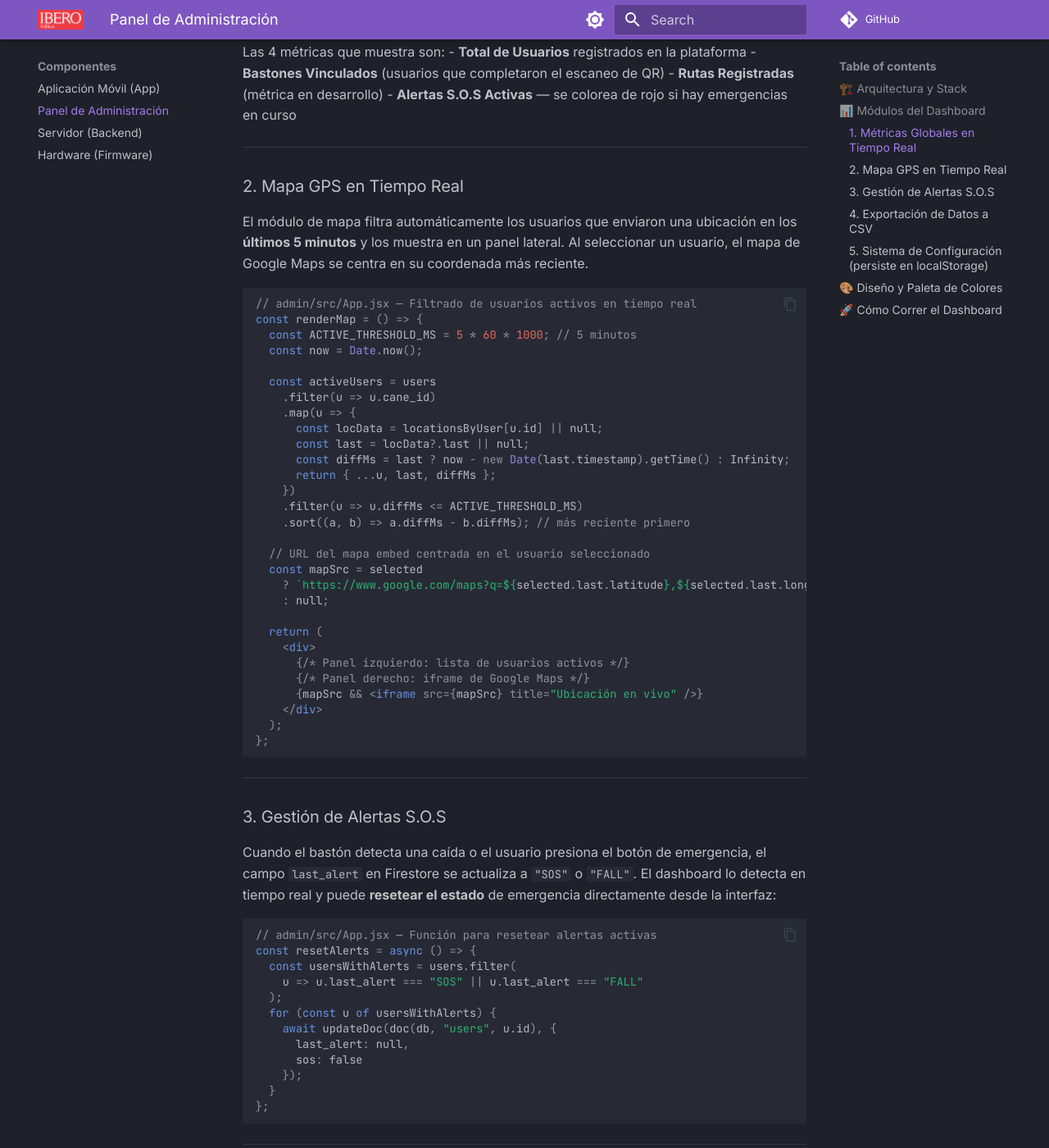
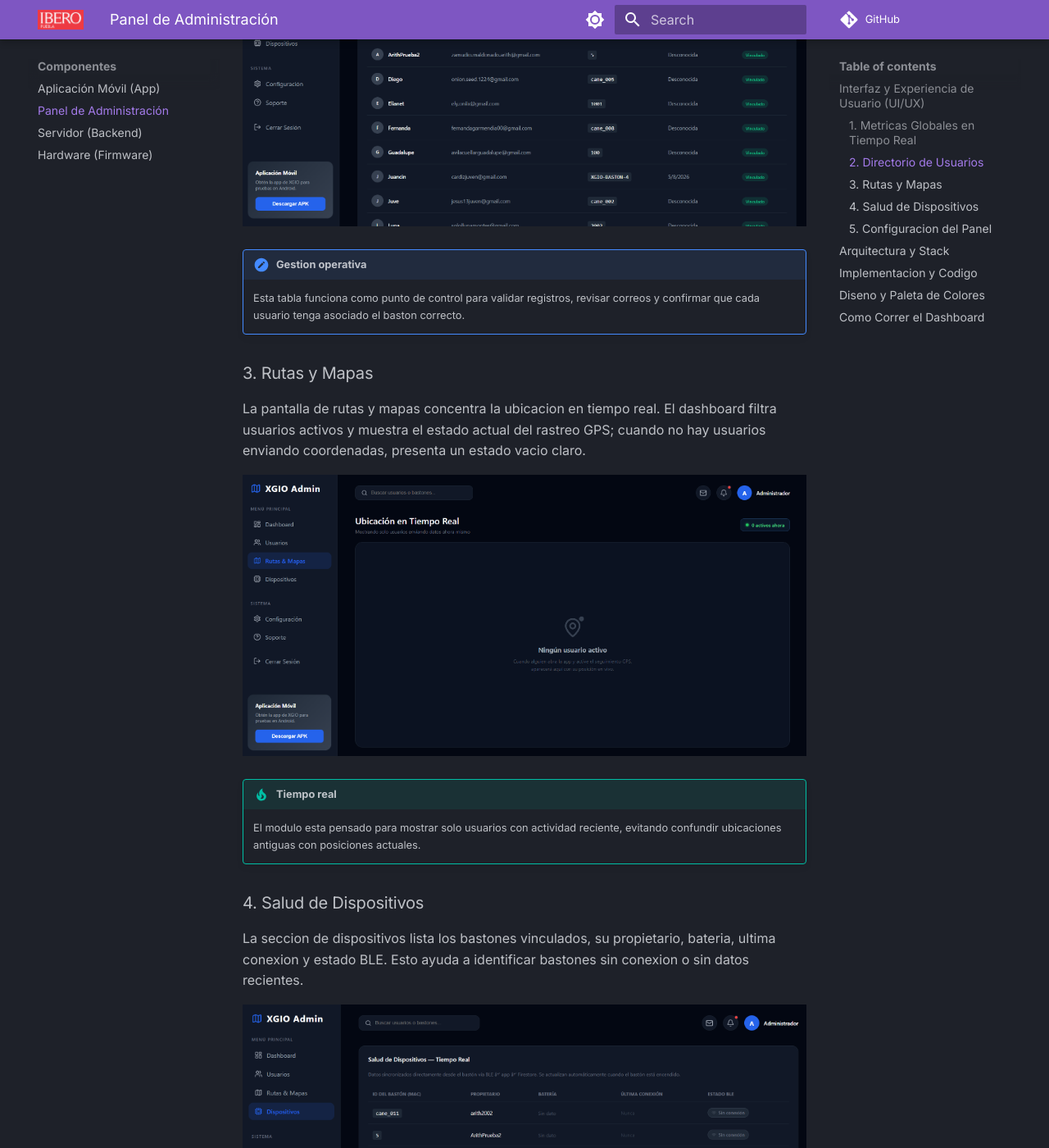
Before and after one commit to aritmaldzamu/xgio-monorep, an MkDocs documentation site: the page built from docs/dashboard.md, in a window 1280 px wide and 1400 px high, scrolled down 1492 px. Shown: the whole window at 82% size. Built offline with MkDocs 1.6.1 and Material for MkDocs 9.7.7, drawn with Linux system fonts in a browser that asks for light colours; comment, search, counter and statistics services are not loaded; some of the changed text lies outside the part shown.

Commit message:
feat: agrega screenshots reales del dashboard con descripciones

````diff
--- a/docs/dashboard.md
+++ b/docs/dashboard.md
@@ -1,205 +1,244 @@
-# 🖥️ Panel de Administración (Dashboard Web)
+# Panel de Administracion (Dashboard Web)
 
-El Dashboard de XGIO es una aplicación web de administración construida con **React + Vite**, diseñada para que los administradores del sistema monitoreen en tiempo real el estado de todos los usuarios y bastones registrados en la plataforma.
+El Dashboard de XGIO es una aplicacion web de administracion construida con **React + Vite**. Esta disenada para que los administradores monitoreen usuarios, bastones, rutas y alertas en tiempo real desde una sola interfaz.
 
 !!! note "Acceso"
-    El dashboard es una herramienta interna. No es público. Está pensado para ser usado por el equipo de soporte o los familiares cuidadores con rol de administrador.
+    El dashboard es una herramienta interna. No es publico. Esta pensado para el equipo de soporte, administradores y familiares cuidadores con permisos de gestion.
 
 ---
 
-## 🏗️ Arquitectura y Stack
+## Interfaz y Experiencia de Usuario (UI/UX)
 
-| Tecnología | Uso |
-|---|---|
-| **React + Vite** | Framework de UI y bundler ultrarrápido |
-| **Firebase Firestore** | Base de datos en tiempo real (listener `onSnapshot`) |
-| **Recharts** | Gráficas de barras y donut para métricas |
-| **Lucide Icons** | Iconografía del panel |
-| **Google Maps Embed** | Mapa en tiempo real del usuario seleccionado |
+El panel usa una interfaz en modo oscuro, con navegacion lateral fija, busqueda global, tarjetas de resumen y modulos especializados para operacion diaria.
+
+### 1. Metricas Globales en Tiempo Real
+
+La pantalla principal resume el estado general de la plataforma: usuarios registrados, bastones vinculados, rutas registradas y alertas S.O.S activas. Las metricas se alimentan desde Firestore para reflejar cambios de manera inmediata.
+
+<div align="center">
+  <img src="../assets/imagenes/dashboard_metricas.png" alt="Dashboard - metricas globales" width="700" />
+</div>
+
+!!! tip "Lectura rapida"
+    La tarjeta de alertas permite detectar emergencias activas de inmediato, mientras que el grafico de actividad ayuda a revisar el comportamiento general de la aplicacion.
+
+### 2. Directorio de Usuarios
+
+El modulo de usuarios muestra el directorio completo con nombre, correo electronico, ID del baston, fecha de registro y estado de vinculacion. Desde esta vista el administrador puede revisar que usuarios ya tienen un baston asignado.
+
+<div align="center">
+  <img src="../assets/imagenes/dashboard_usuarios.png" alt="Dashboard - directorio de usuarios" width="700" />
+</div>
+
+!!! note "Gestion operativa"
+    Esta tabla funciona como punto de control para validar registros, revisar correos y confirmar que cada usuario tenga asociado el baston correcto.
+
+### 3. Rutas y Mapas
+
+La pantalla de rutas y mapas concentra la ubicacion en tiempo real. El dashboard filtra usuarios activos y muestra el estado actual del rastreo GPS; cuando no hay usuarios enviando coordenadas, presenta un estado vacio claro.
+
+<div align="center">
+  <img src="../assets/imagenes/dashboard_mapa.png" alt="Dashboard - rutas y mapas" width="700" />
+</div>
+
+!!! tip "Tiempo real"
+    El modulo esta pensado para mostrar solo usuarios con actividad reciente, evitando confundir ubicaciones antiguas con posiciones actuales.
+
+### 4. Salud de Dispositivos
+
+La seccion de dispositivos lista los bastones vinculados, su propietario, bateria, ultima conexion y estado BLE. Esto ayuda a identificar bastones sin conexion o sin datos recientes.
+
+<div align="center">
+  <img src="../assets/imagenes/dashboard_dispositivos.png" alt="Dashboard - salud de dispositivos" width="700" />
+</div>
+
+!!! note "Monitoreo"
+    Esta vista permite revisar rapidamente si un baston esta reportando informacion desde la app movil y Firestore.
+
+### 5. Configuracion del Panel
+
+La pantalla de configuracion permite personalizar el perfil del administrador, datos de contacto, idioma del panel y preferencias de alertas. Los cambios se guardan localmente para mantener la experiencia despues de recargar la pagina.
+
+<div align="center">
+  <img src="../assets/imagenes/dashboard_configuracion.png" alt="Dashboard - configuracion del panel" width="700" />
+</div>
+
+!!! tip "Preferencias persistentes"
+    Las opciones de configuracion se guardan en `localStorage`, por lo que no requieren una coleccion adicional en Firebase.
 
 ---
 
-## 📊 Módulos del Dashboard
+## Arquitectura y Stack
 
-### 1. Métricas Globales en Tiempo Real
-
-La página principal muestra 4 tarjetas de KPI que se actualizan automáticamente cuando llegan datos de Firestore:
-
-<div align="center">
-  <img src="/xgio-monorep/assets/imagenes/estado_baston.jpeg" alt="Dashboard - Estado del bastón" width="600" />
-</div>
-
-```jsx
-// admin/src/App.jsx — Suscripción en tiempo real a todos los usuarios
-useEffect(() => {
-  setLoading(true);
-  const unsub = onSnapshot(
-    collection(db, "users"),
-    (snapshot) => {
-      const usersList = [];
-      snapshot.forEach((doc) => {
-        usersList.push({ id: doc.id, ...doc.data() });
-      });
-      usersList.sort((a, b) => (a.name || '').localeCompare(b.name || ''));
-      setUsers(usersList);
-      setLoading(false);
-    }
-  );
-  return () => unsub(); // Limpieza al desmontar
-}, []);
-
-// Métricas derivadas
-const activeCanesCount = users.filter(u => u.cane_id?.trim() !== "").length;
-const sosCount = users.filter(u => u.last_alert === "SOS").length;
-```
-
-Las 4 métricas que muestra son:
-- **Total de Usuarios** registrados en la plataforma
-- **Bastones Vinculados** (usuarios que completaron el escaneo de QR)
-- **Rutas Registradas** (métrica en desarrollo)
-- **Alertas S.O.S Activas** — se colorea de rojo si hay emergencias en curso
+| Tecnologia | Uso |
+|---|---|
+| **React + Vite** | Framework de UI y bundler rapido |
+| **Firebase Firestore** | Base de datos en tiempo real con `onSnapshot` |
+| **Recharts** | Graficas de barras y donut para metricas |
+| **Lucide Icons** | Iconografia del panel |
+| **Google Maps Embed** | Mapa en tiempo real del usuario seleccionado |
+| **localStorage** | Persistencia local de preferencias del administrador |
 
 ---
 
-### 2. Mapa GPS en Tiempo Real
+## Implementacion y Codigo
 
-El módulo de mapa filtra automáticamente los usuarios que enviaron una ubicación en los **últimos 5 minutos** y los muestra en un panel lateral. Al seleccionar un usuario, el mapa de Google Maps se centra en su coordenada más reciente.
+El dashboard esta construido alrededor de datos sincronizados en tiempo real y componentes reutilizables.
 
-```jsx
-// admin/src/App.jsx — Filtrado de usuarios activos en tiempo real
-const renderMap = () => {
-  const ACTIVE_THRESHOLD_MS = 5 * 60 * 1000; // 5 minutos
-  const now = Date.now();
+=== "admin/src/App.jsx - usuarios en tiempo real"
+    ```jsx
+    useEffect(() => {
+      setLoading(true);
 
-  const activeUsers = users
-    .filter(u => u.cane_id)
-    .map(u => {
-      const locData = locationsByUser[u.id] || null;
-      const last = locData?.last || null;
-      const diffMs = last ? now - new Date(last.timestamp).getTime() : Infinity;
-      return { ...u, last, diffMs };
-    })
-    .filter(u => u.diffMs <= ACTIVE_THRESHOLD_MS)
-    .sort((a, b) => a.diffMs - b.diffMs); // más reciente primero
+      const unsub = onSnapshot(collection(db, "users"), (snapshot) => {
+        const usersList = [];
+        snapshot.forEach((doc) => {
+          usersList.push({ id: doc.id, ...doc.data() });
+        });
 
-  // URL del mapa embed centrada en el usuario seleccionado
-  const mapSrc = selected
-    ? `https://www.google.com/maps?q=${selected.last.latitude},${selected.last.longitude}&z=17&output=embed`
-    : null;
+        usersList.sort((a, b) => (a.name || "").localeCompare(b.name || ""));
+        setUsers(usersList);
+        setLoading(false);
+      });
 
-  return (
-    <div>
-      {/* Panel izquierdo: lista de usuarios activos */}
-      {/* Panel derecho: iframe de Google Maps */}
-      {mapSrc && <iframe src={mapSrc} title="Ubicación en vivo" />}
-    </div>
-  );
-};
-```
+      return () => unsub();
+    }, []);
+
+    const activeCanesCount = users.filter(
+      (user) => user.cane_id?.trim() !== ""
+    ).length;
+
+    const sosCount = users.filter(
+      (user) => user.last_alert === "SOS"
+    ).length;
+    ```
+
+=== "admin/src/App.jsx - mapa GPS"
+    ```jsx
+    const renderMap = () => {
+      const ACTIVE_THRESHOLD_MS = 5 * 60 * 1000;
+      const now = Date.now();
+
+      const activeUsers = users
+        .filter((user) => user.cane_id)
+        .map((user) => {
+          const locData = locationsByUser[user.id] || null;
+          const last = locData?.last || null;
+          const diffMs = last
+            ? now - new Date(last.timestamp).getTime()
+            : Infinity;
+
+          return { ...user, last, diffMs };
+        })
+        .filter((user) => user.diffMs <= ACTIVE_THRESHOLD_MS)
+        .sort((a, b) => a.diffMs - b.diffMs);
+
+      const mapSrc = selected
+        ? `https://www.google.com/maps?q=${selected.last.latitude},${selected.last.longitude}&z=17&output=embed`
+        : null;
+
+      return (
+        <div>
+          {mapSrc && <iframe src={mapSrc} title="Ubicacion en vivo" />}
+        </div>
+      );
+    };
+    ```
+
+=== "admin/src/App.jsx - reset de alertas"
+    ```jsx
+    const resetAlerts = async () => {
+      const usersWithAlerts = users.filter(
+        (user) => user.last_alert === "SOS" || user.last_alert === "FALL"
+      );
+
+      for (const user of usersWithAlerts) {
+        await updateDoc(doc(db, "users", user.id), {
+          last_alert: null,
+          sos: false,
+        });
+      }
+    };
+    ```
+
+=== "admin/src/App.jsx - exportar CSV"
+    ```jsx
+    const exportToCSV = () => {
+      if (users.length === 0) return;
+
+      const headers = ["ID,Nombre,Correo,Cane_ID,Fecha_Registro\n"];
+      const rows = users.map((user) =>
+        `"${user.id}","${user.name || ""}","${user.email || ""}","${user.cane_id || ""}","${user.created_at || ""}"`
+      );
+
+      const csvContent =
+        "data:text/csv;charset=utf-8," + headers.concat(rows).join("\n");
+
+      const link = document.createElement("a");
+      link.setAttribute("href", encodeURI(csvContent));
+      link.setAttribute("download", "xgio_usuarios_export.csv");
+      document.body.appendChild(link);
+      link.click();
+      document.body.removeChild(link);
+    };
+    ```
+
+=== "admin/src/App.jsx - configuracion local"
+    ```jsx
+    const SETTINGS_KEY = "xgio_admin_settings";
+
+    const defaultSettings = {
+      adminName: "Administrador",
+      sosEmailAlerts: true,
+      sosSound: true,
+      fallAlerts: true,
+      batteryWarnThreshold: 30,
+      batteryCriticalThreshold: 15,
+      bleDeviceName: "XGIO-Cane-01",
+    };
+
+    function loadSettings() {
+      try {
+        const stored = localStorage.getItem(SETTINGS_KEY);
+        return stored
+          ? { ...defaultSettings, ...JSON.parse(stored) }
+          : defaultSettings;
+      } catch {
+        return defaultSettings;
+      }
+    }
+
+    const saveSettings = () => {
+      setSettings(settingsDraft);
+      localStorage.setItem(SETTINGS_KEY, JSON.stringify(settingsDraft));
+    };
+    ```
 
 ---
 
-### 3. Gestión de Alertas S.O.S
+## Diseno y Paleta de Colores
 
-Cuando el bastón detecta una caída o el usuario presiona el botón de emergencia, el campo `last_alert` en Firestore se actualiza a `"SOS"` o `"FALL"`. El dashboard lo detecta en tiempo real y puede **resetear el estado** de emergencia directamente desde la interfaz:
-
-```jsx
-// admin/src/App.jsx — Función para resetear alertas activas
-const resetAlerts = async () => {
-  const usersWithAlerts = users.filter(
-    u => u.last_alert === "SOS" || u.last_alert === "FALL"
-  );
-  for (const u of usersWithAlerts) {
-    await updateDoc(doc(db, "users", u.id), {
-      last_alert: null,
-      sos: false
-    });
-  }
-};
-```
-
----
-
-### 4. Exportación de Datos a CSV
-
-```jsx
-// admin/src/App.jsx — Exportar directorio de usuarios a CSV
-const exportToCSV = () => {
-  if (users.length === 0) return;
-  const headers = ['ID,Nombre,Correo,Cane_ID,Fecha_Registro\n'];
-  const rows = users.map(u =>
-    `"${u.id}","${u.name || ''}","${u.email || ''}","${u.cane_id || ''}","${u.created_at || ''}"`
-  );
-  const csvContent = "data:text/csv;charset=utf-8," + headers.concat(rows).join("\n");
-  const link = document.createElement("a");
-  link.setAttribute("href", encodeURI(csvContent));
-  link.setAttribute("download", "xgio_usuarios_export.csv");
-  document.body.appendChild(link);
-  link.click();
-  document.body.removeChild(link);
-};
-```
-
----
-
-### 5. Sistema de Configuración (persiste en localStorage)
-
-El panel guarda las preferencias del administrador localmente para que sobrevivan recargas de página sin necesidad de una base de datos adicional:
-
-```jsx
-// admin/src/App.jsx — Persistencia de configuración
-const SETTINGS_KEY = 'xgio_admin_settings';
-const defaultSettings = {
-  adminName:             'Administrador',
-  sosEmailAlerts:        true,
-  sosSound:              true,
-  fallAlerts:            true,
-  batteryWarnThreshold:  30,   // % — amarillo
-  batteryCriticalThreshold: 15, // % — rojo
-  bleDeviceName:         'XGIO-Cane-01',
-};
-
-function loadSettings() {
-  try {
-    const stored = localStorage.getItem(SETTINGS_KEY);
-    return stored ? { ...defaultSettings, ...JSON.parse(stored) } : defaultSettings;
-  } catch {
-    return defaultSettings;
-  }
-}
-
-const saveSettings = () => {
-  setSettings(settingsDraft);
-  localStorage.setItem(SETTINGS_KEY, JSON.stringify(settingsDraft));
-};
-```
-
----
-
-## 🎨 Diseño y Paleta de Colores
-
-El dashboard usa un tema oscuro (`dark mode`) consistente con la app móvil:
+El dashboard usa un tema oscuro consistente con la aplicacion movil:
 
 ```css
-/* admin/src/index.css — Variables del tema XGIO */
 :root {
-  --bg-dark:        #030712;  /* Fondo principal — gray-950   */
-  --bg-panel:       #111827;  /* Tarjetas y sidebar — gray-900 */
-  --bg-panel-hover: #1f2937;  /* Hover estados — gray-800     */
+  --bg-dark: #030712;
+  --bg-panel: #111827;
+  --bg-panel-hover: #1f2937;
 
-  --accent-blue:    #2563eb;  /* Color principal — blue-600   */
-  --accent-green:   #10b981;  /* Éxito / activo — emerald-500 */
-  --accent-red:     #ef4444;  /* Alertas / error — red-500    */
-  --accent-amber:   #f59e0b;  /* Advertencia — amber-500      */
+  --accent-blue: #2563eb;
+  --accent-green: #10b981;
+  --accent-red: #ef4444;
+  --accent-amber: #f59e0b;
 
-  --text-primary:   #ffffff;
-  --text-secondary: #9ca3af;  /* gray-400 */
+  --text-primary: #ffffff;
+  --text-secondary: #9ca3af;
 }
 ```
 
 ---
 
-## 🚀 Cómo Correr el Dashboard
+## Como Correr el Dashboard
 
 ```bash
 cd admin
````
Also changed, not shown: docs/assets/imagenes/dashboard_configuracion.png (added), docs/assets/imagenes/dashboard_dispositivos.png (added), docs/assets/imagenes/dashboard_mapa.png (added), docs/assets/imagenes/dashboard_metricas.png (added), docs/assets/imagenes/dashboard_usuarios.png (added).
